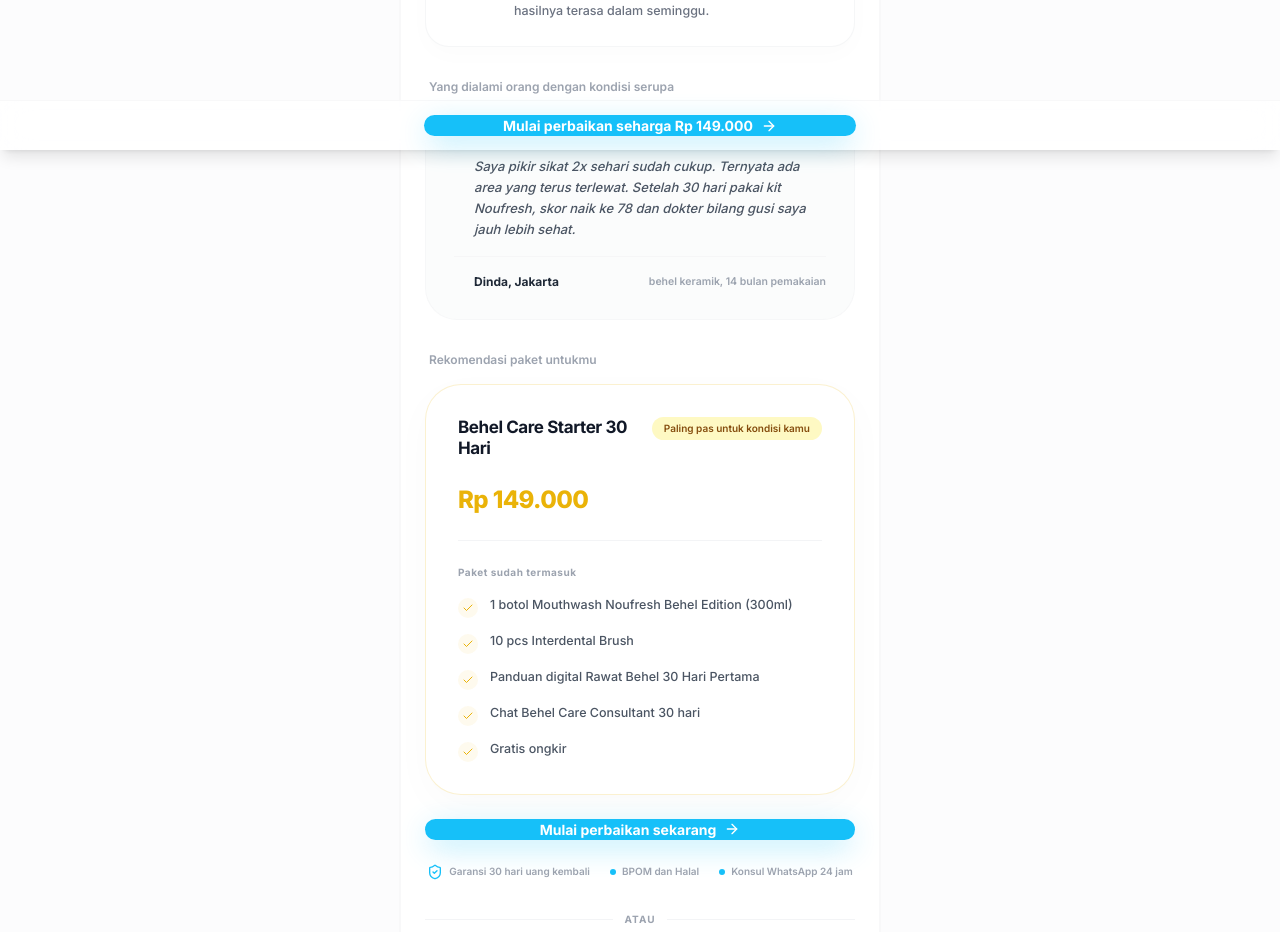
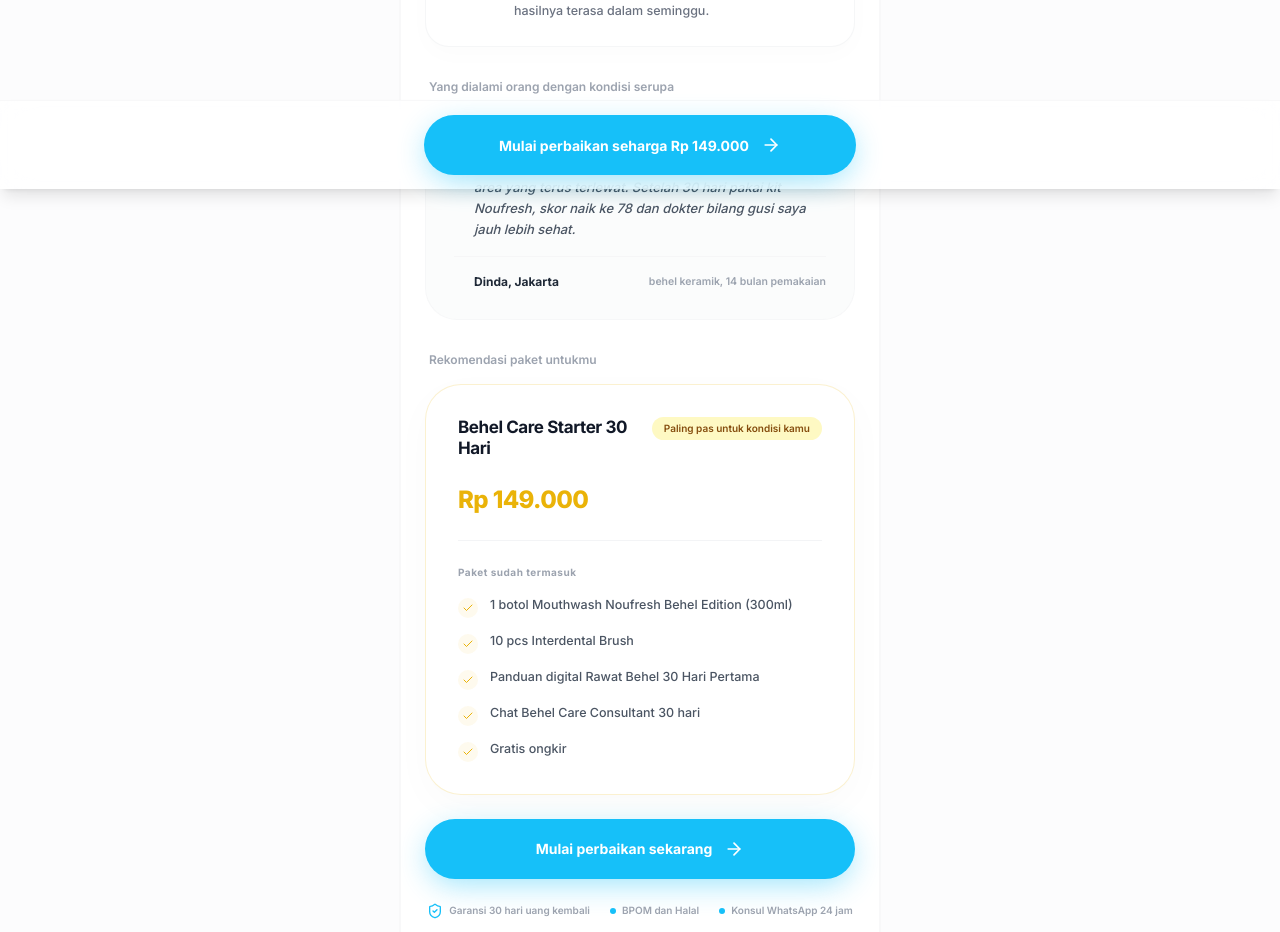
Before and after one commit to nafadza14/Noufresh, a React (Vite) app: page /assessment/result in a window 1280 px wide. Shown: the part 700-1632 px from the top of the page. Built offline with nearby package versions, Linux system fonts and the light colour scheme; a web font is replaced by a local one.

Commit message:
style: upscale assessment result cta buttons to premium h-15 matching checkout

```diff
--- a/index.html
+++ b/index.html
@@ -18,6 +18,9 @@
             fontFamily: {
               sans: ["Satoshi", "Inter", "ui-sans-serif", "system-ui", "sans-serif"],
               body: ["Inter", "ui-sans-serif", "system-ui", "sans-serif"],
+            },
+            spacing: {
+              '15': '3.75rem',
             }
           }
         }
--- a/src/pages/Assessment.tsx
+++ b/src/pages/Assessment.tsx
@@ -8,12 +8,12 @@
   {
     id: 'q1',
     question: "Sudah berapa lama kamu pakai behel?",
-    options: ["< 3 bulan", "3-6 bulan", "6-12 bulan", "1-2 tahun", "> 2 tahun"]
+    options: ["kurang dari 3 bulan", "3 sampai 6 bulan", "6 sampai 12 bulan", "1 sampai 2 tahun", "lebih dari 2 tahun"]
   },
   {
     id: 'q2',
     question: "Jenis behel apa yang kamu pakai?",
-    options: ["Metal konvensional", "Ceramic/transparan", "Self-ligating", "Lingual", "Clear aligner"]
+    options: ["Metal konvensional", "Keramik atau transparan", "Self ligating", "Lingual", "Clear aligner"]
   },
   {
     id: 'q3',
@@ -35,7 +35,7 @@
   {
     id: 'q6',
     question: "Kapan terakhir kontrol ke ortodontis?",
-    options: ["Minggu lalu", "2 sampai 4 minggu lalu", "1 sampai 2 bulan lalu", "> 2 bulan lalu", "Belum pernah"]
+    options: ["Minggu lalu", "2 sampai 4 minggu lalu", "1 sampai 2 bulan lalu", "lebih dari 2 bulan lalu", "Belum pernah"]
   },
   {
     id: 'q7',
--- a/src/pages/AssessmentResult.tsx
+++ b/src/pages/AssessmentResult.tsx
@@ -753,7 +753,7 @@
               >
                 <button
                   ref={mainCtaRef}
-                  className="w-full h-13 rounded-full text-white font-bold text-[14px] active:scale-[0.98] transition-all flex items-center justify-center gap-2 group shadow-lg cursor-pointer bg-mint-fresh"
+                  className="w-full btn-primary !h-15 rounded-full text-white font-bold text-[15px] active:scale-[0.98] transition-all flex items-center justify-center gap-3 group shadow-lg cursor-pointer bg-mint-fresh"
                   style={{
                     backgroundColor: '#16c0f9',
                     boxShadow: '0 8px 30px -4px rgba(22, 192, 249, 0.45)'
@@ -764,7 +764,7 @@
                   {categoryId === 'cukup_baik' && "Tingkatkan skor ke 80"}
                   {categoryId === 'sangat_baik' && `Coba trial kit seharga ${categoryData.recommendedPrice}`}
 
-                  <ArrowRight className="w-4 h-4 group-hover:translate-x-1 transition-transform" />
+                  <ArrowRight className="w-5 h-5 group-hover:translate-x-1 transition-transform" />
                 </button>
               </Link>
 
@@ -847,7 +847,7 @@
             className="block w-full"
           >
             <button
-              className="w-full h-13 rounded-full text-white font-bold text-[14px] flex items-center justify-center gap-2 active:scale-[0.98] transition-all shadow-lg cursor-pointer bg-mint-fresh"
+              className="w-full btn-primary !h-15 rounded-full text-white font-bold text-[15px] flex items-center justify-center gap-3 active:scale-[0.98] transition-all shadow-lg cursor-pointer bg-mint-fresh group"
               style={{
                 backgroundColor: '#16c0f9',
                 boxShadow: '0 8px 30px -4px rgba(22, 192, 249, 0.45)'
@@ -857,7 +857,7 @@
               {categoryId === 'perlu_perhatian' && "Mulai perbaikan seharga Rp 149.000"}
               {categoryId === 'cukup_baik' && "Tingkatkan skor seharga Rp 149.000"}
               {categoryId === 'sangat_baik' && "Coba trial seharga Rp 49.000"}
-              <ArrowRight className="w-4 h-4" />
+              <ArrowRight className="w-5 h-5 group-hover:translate-x-1 transition-transform" />
             </button>
           </Link>
         </div>
```
